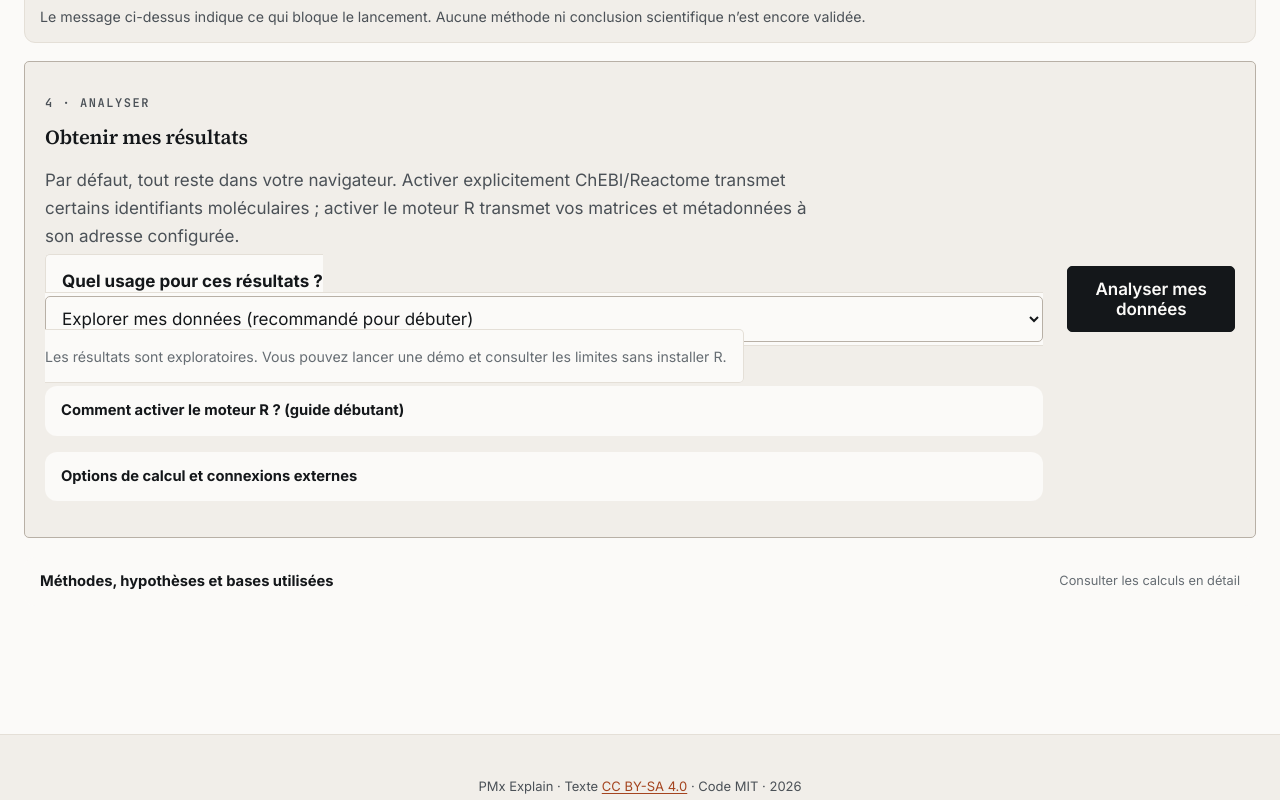
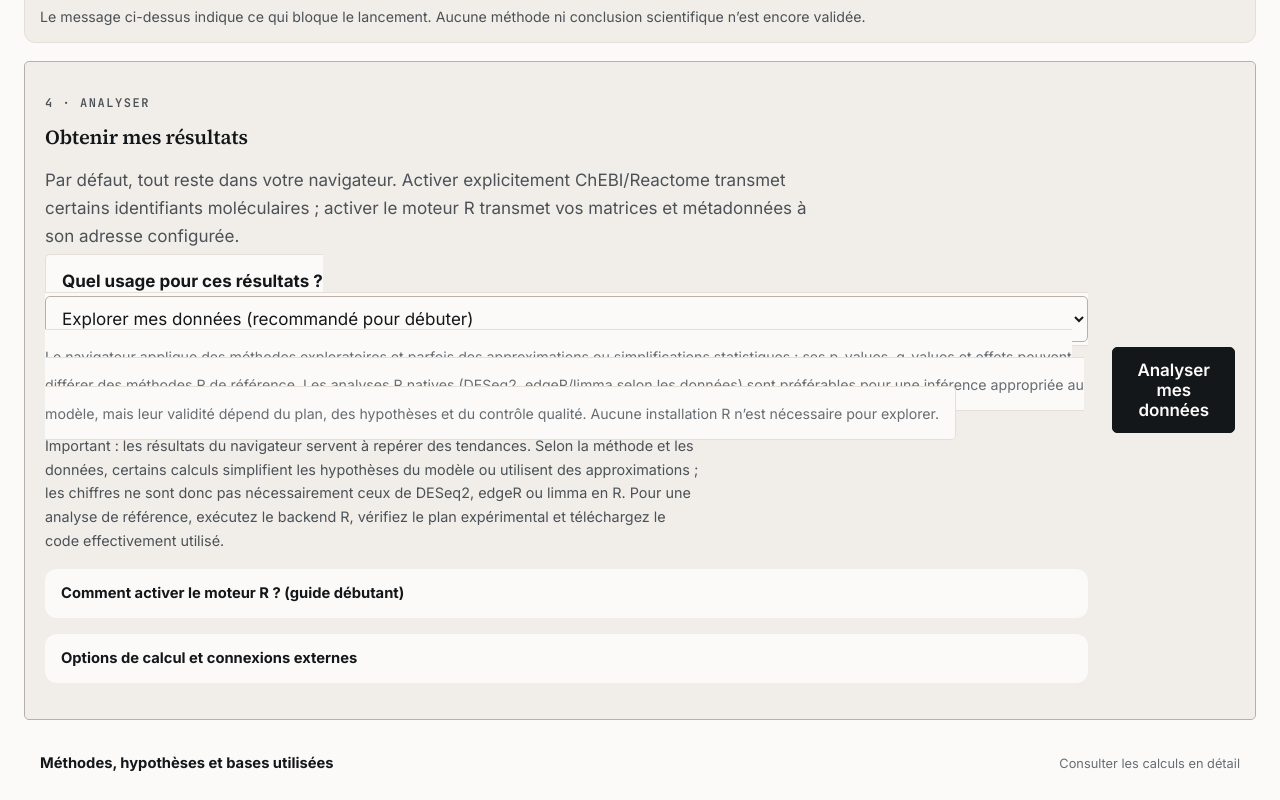
Before and after one commit to rberrah/rberrah.github.io, a SvelteKit app: page /multiomics/tool in a window 1280 px wide. Shown: the part 5539-6339 px from the top of the page. Built offline with nearby package versions, Linux system fonts and the light colour scheme.

Commit message:
ui(multiomics): explain approximate/simplified browser inference and scientifically stronger native R reference methods without overclaiming

```diff
--- a/src/routes/multiomics/tool/+page.svelte
+++ b/src/routes/multiomics/tool/+page.svelte
@@ -2876,8 +2876,14 @@
         </select>
         <small>{analysisIntent === 'confirmatory'
           ? t('Le moteur R local devient obligatoire. Les tests contrôlent l’éligibilité, mais ne certifient jamais automatiquement vos résultats. Les fichiers seront envoyés au backend R configuré après lancement de l’analyse.', 'The configured local R engine is required. Checks assess eligibility but never automatically certify findings. Files are sent to the configured R backend when you run the analysis.')
-          : t('Les résultats sont exploratoires. Vous pouvez lancer une démo et consulter les limites sans installer R.', 'Results are exploratory. You can run the demo and see limitations without installing R.')}</small>
+          : t('Le navigateur applique des méthodes exploratoires et parfois des approximations ou simplifications statistiques : ses p-values, q-values et effets peuvent différer des méthodes R de référence. Les analyses R natives (DESeq2, edgeR/limma selon les données) sont préférables pour une inférence appropriée au modèle, mais leur validité dépend du plan, des hypothèses et du contrôle qualité. Aucune installation R n’est nécessaire pour explorer.', 'The browser uses exploratory models and sometimes statistical approximations or simplifications: its p-values, q-values and effects can differ from native reference R methods. Native R methods (DESeq2, edgeR/limma where applicable) are preferable for model-appropriate inference, but validity still depends on design, assumptions and quality checks. No R installation is needed to explore.')}</small>
       </label>
+      {#if analysisIntent !== 'confirmatory'}
+        <p role="note" class="simple-hint" data-testid="multiomics-browser-approximation-warning">
+          {t('Important : les résultats du navigateur servent à repérer des tendances. Selon la méthode et les données, certains calculs simplifient les hypothèses du modèle ou utilisent des approximations ; les chiffres ne sont donc pas nécessairement ceux de DESeq2, edgeR ou limma en R. Pour une analyse de référence, exécutez le backend R, vérifiez le plan expérimental et téléchargez le code effectivement utilisé.',
+             'Important: browser results are intended to explore trends. Depending on the data and method, calculations may simplify model assumptions or use approximations; the numbers therefore need not equal native DESeq2, edgeR or limma results. For reference analysis, run the R backend, review study design and download the code actually used.')}
+        </p>
+      {/if}
       {#if analysisIntent === 'confirmatory' && files.transcriptomics && transcriptomicsValues === 'raw_counts'}
         <p class="simple-hint" role="note" data-testid="multiomics-rnaseq-fdr-calibration-warning">
           {t('Point scientifique : certains scénarios RNA-seq simulés sans effet réel ont montré plus de faux positifs que les 5 % attendus sous DESeq2. La correction BH et le calcul R ne suffisent pas à certifier la calibration de votre étude : confrontez le modèle, le plan et les hypothèses avec un statisticien avant toute conclusion confirmatoire.',
@@ -3104,8 +3110,8 @@ Rscript multiomics-engine/run_backend.R</code></pre>
     <small data-testid="multiomics-numeric-source">{analysisResult.displayedReferenceMethodCount > 0
       ? t('Les tableaux des couches portant « Native R » proviennent des résultats R exhaustifs ; les figures JS utilisent ces mêmes effets, sans refaire les tests. Les contrôles QC et les autres méthodes exploratoires restent distincts.',
           'Layers labeled Native R show full R reference values; JavaScript figures use these same effects without refitting. QC and other exploratory calculations remain distinct.')
-      : t('Les résultats affichés sont exploratoires (JavaScript). Aucune équivalence numérique R ne peut être revendiquée sans méthode R de référence complète.',
-          'Displayed results are exploratory (JavaScript). Numerical R equivalence cannot be claimed without a complete native R reference fit.')}</small>
+      : t('Chiffres exploratoires JS : ils peuvent reposer sur un modèle simplifié ou des approximations et différer des p-values, q-values et effets obtenus en R. Ne pas les utiliser comme inférence confirmatoire. Le moteur R de référence applique les méthodes statistiques natives appropriées, sans garantir à lui seul une conclusion valide.',
+          'Exploratory JS numbers may use simplified models or approximations and differ in p-values, adjusted p-values and effects from native R methods. They are not confirmatory inference. The reference R engine applies the appropriate native statistical methods, which alone do not guarantee valid conclusions.')}</small>
     {#if analysisResult.referenceBackend?.status === 'ok'}
       {#each Object.entries(analysisResult.referenceBackend.methods || {}) as [key, value]}
         <span>{key} : {value.method || key} — {value.status}</span>
```
